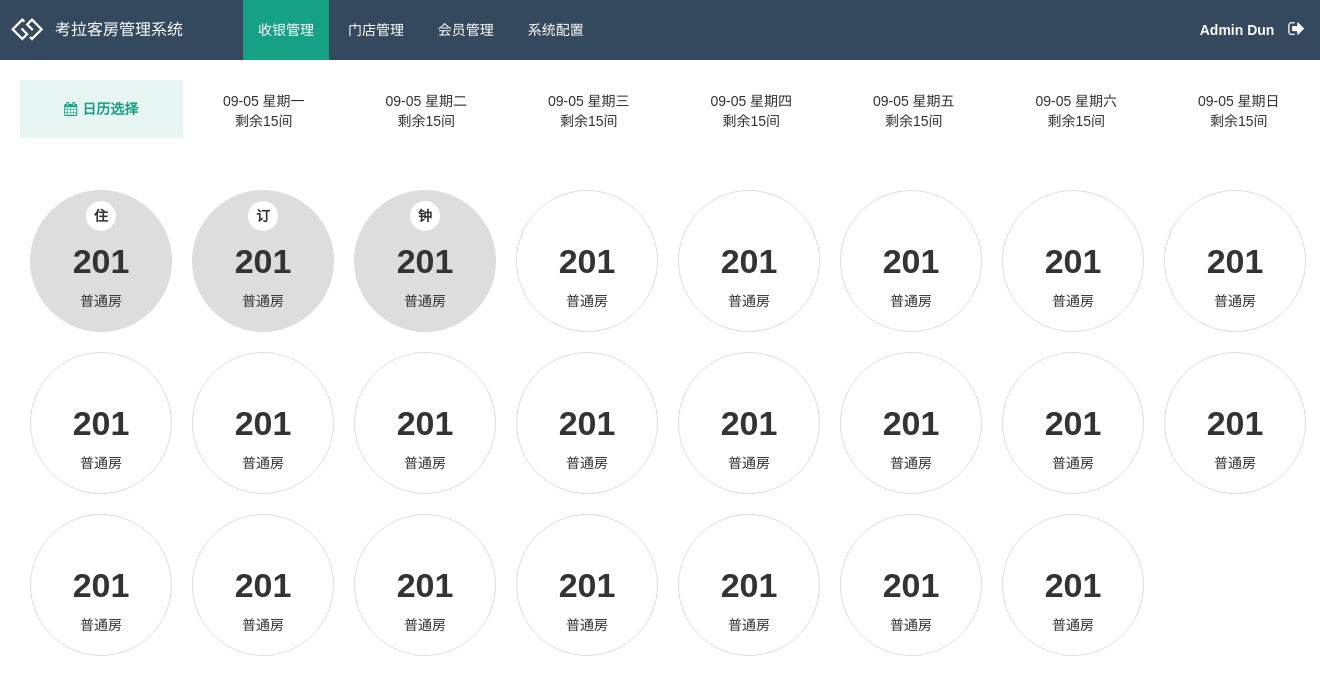
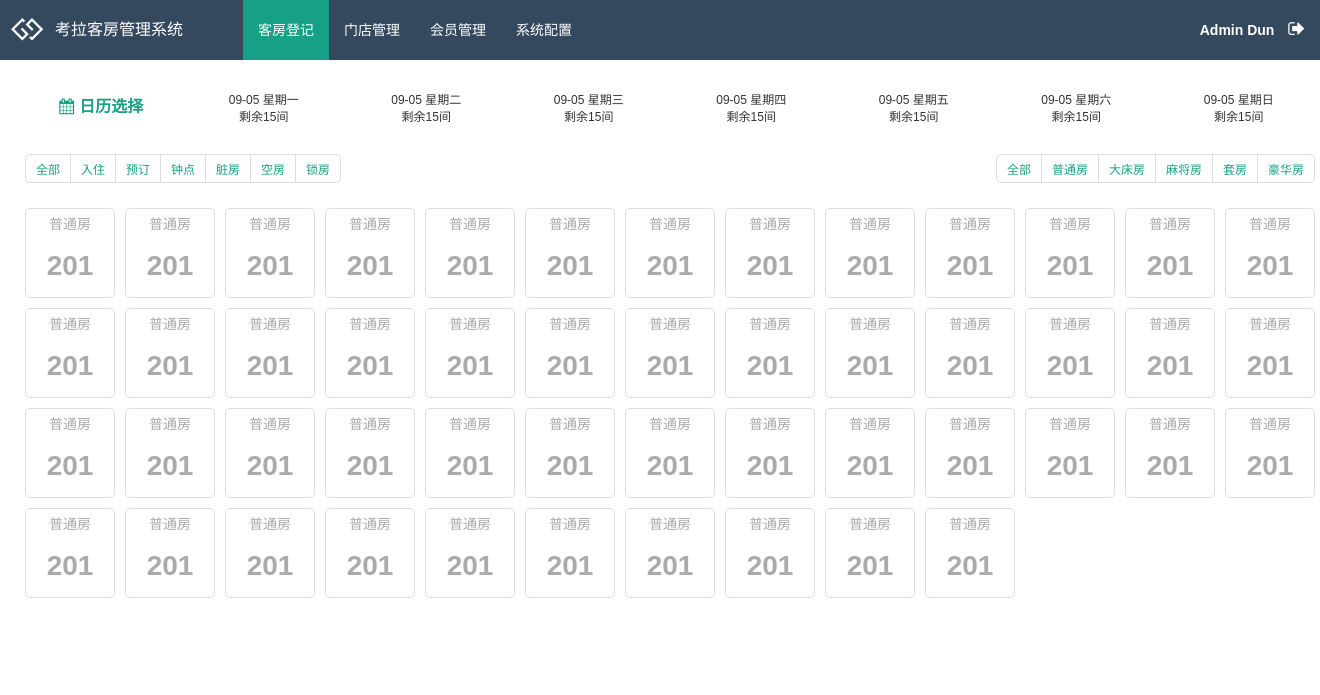
Before and after one commit to fooloneself/hostelManage, a PHP site: page /view/web/pos.php in a window 1320 px wide. Shown: the top 695 px of the page. Run offline with PHP 8.4, Linux system fonts and the light colour scheme.

Commit message:
样式微调整
样式微调整

```diff
--- a/static/css/style.scss
+++ b/static/css/style.scss
@@ -63,20 +63,24 @@ a,a:hover,a:active,a:visited{
 	font-size: $fontSize;
 }
 .table{
-	background: $borderColor;
 	width: 100%;
-	td{
-		background: #FFF;
+	tbody tr{
+		&:nth-child(2n){
+			background: #F5F5F5;
+		}
+	}
+	thead td{
+		font-weight: bolder;
+		padding: 0 10px 10px;
+		border-bottom: 2px solid $borderColor;
+	}
+	tbody td{
 		padding-left: 10px;
 		height: 40px;
 		line-height: 40px;
 		a{
 			margin-right: 5px;
 		}
-	}
-	thead td{
-		background: $borderColor;
-		font-weight: bolder;
 	}
 }
 .pagination{
@@ -270,7 +274,7 @@ a.btn,.btn{
 		float: left;
 		a{
 			color: #FFF;
-			display: inline-block;
+			float: left;
 			height: 100%;
 			padding: 0 15px;
 			&:hover,&.current{
@@ -305,43 +309,54 @@ a.btn,.btn{
 		padding: 10px 0;
 		text-align: center;
 		color: $mainColor;
-		font-size: 14px;
+		font-size: 12px;
 		&.pick{
-			line-height: 38px;
-			background: rgba($mainColor,0.1);
+			line-height: 34px;
+			font-size: 16px;
 			font-weight: bolder;
 		}
 		&.current,&:hover{
 			color: $color;
 		}
 	}
-	.house_area{
-		margin-top: 40px;
-		.house{
-			width: 140px;
-			height: 140px;
-			line-height: 140px;
-			text-align: center;
-			font-size: 34px;
-			font-weight: bolder;
-			border-radius: 50%;
+	.house{
+		.house_status,.house_type{
+			margin: 20px 5px;
+			a{
+				float: left;
+				padding: 5px 10px;
+				border: $border;
+				margin-left: -1px;
+				&:first-child{
+					margin-left: 0px;
+					border-top-left-radius: 5px;
+					border-bottom-left-radius: 5px;
+				}
+				&:last-child{
+					border-top-right-radius: 5px;
+					border-bottom-right-radius: 5px;
+				}
+			}
+		}
+		.house_list{
+			width: 88px;
+			height: 88px;
+			border-radius: 5px;
 			position: relative;
 			border: $border;
 			float: left;
-			margin: 10px;
-			&.current,&:hover{
+			margin: 5px;
+			color: $greyColor;
+			&:hover{
 				background: $borderColor;
 			}
-			.status{
-				width: 30px;
-				height: 30px;
-				line-height: 30px;
-				font-size: 14px;
-				background: #FFF;
-				border-radius: 50%;
+			.number{
+				width: 100%;
+				font-size: 28px;
 				position: absolute;
-				top: 10px;
-				left: 55px;
+				bottom: 15px;
+				font-weight: bolder;
+				text-align: center;
 			}
 			.type{
 				width: 100%;
@@ -351,7 +366,7 @@ a.btn,.btn{
 				font-size: 14px;
 				font-weight: normal;
 				position: absolute;
-				bottom: 30px;
+				top: 15px;
 			}
 		}
 	}
--- a/view/web/common/header.php
+++ b/view/web/common/header.php
@@ -15,7 +15,7 @@
 			<span class="login_title">考拉客房管理系统</span>
 		</div>
 		<div class="menu">
-			<a href="pos.php" class="current">收银管理</a>
+			<a href="pos.php" class="current">客房登记</a>
 			<a href="house_order_into.php">门店管理</a>
 			<a href="member_list.php">会员管理</a>
 			<a href="system_account_edit.php">系统配置</a>
--- a/view/web/pos.php
+++ b/view/web/pos.php
@@ -2,35 +2,37 @@
 <div class="container">
 	<div class="canlender">
 		<a href="" class="pick">
-		<i class="fa fa-calendar" aria-hidden="true"></i>日历选择
+			<i class="fa fa-calendar" aria-hidden="true"></i>日历选择
 		</a>
 		<template v-for="week in weekday">
 			<a href="" class="current">09-05 星期{{week}}<br/>剩余15间</a>
 		</template>
 		<div class="cls"></div>
 	</div>
-	<div class="house_area">
-		<div class="house current">
-			<div class="status">住</div>
+	<div class="house">
+		<div class="house_status fl">
+			<a href="">全部</a>
+			<a href="">入住</a>
+			<a href="">预订</a>
+			<a href="">钟点</a>
+			<a href="">脏房</a>
+			<a href="">空房</a>
+			<a href="">锁房</a>
+		</div>
+		<div class="house_type fr">
+			<a href="">全部</a>
+			<a href="">普通房</a>
+			<a href="">大床房</a>
+			<a href="">麻将房</a>
+			<a href="">套房</a>
+			<a href="">豪华房</a>
+		</div>
+		<div class="cls"></div>
+		<div class="house_list" v-for="house in houseNum" v-on:click="showOrder">
 			<div class="type">普通房</div>
-			201
+			<div class="number">201</div>
 		</div>
-		<div class="house current">
-			<div class="status">订</div>
-			<div class="type">普通房</div>
-			201
-		</div>
-		<div class="house current">
-			<div class="status">钟</div>
-			<div class="type">普通房</div>
-			201
-		</div>
-		<template v-for="house in houseNum">
-		<div class="house" v-on:click="showOrder">
-			<div class="type">普通房</div>
-			201
-		</div>
-		</template>
+		<div class="cls"></div>
 	</div>
 </div>
 <div class="dialog" id="editOrder" v-if="order">
@@ -100,7 +102,7 @@
 new Vue({
 	el: '#middle',
 	data:{
-		houseNum:20,
+		houseNum:49,
 		order:false,
 		weekday:['一','二','三','四','五','六','日'],
 	},
```
Also changed, not shown: view/web/house_list.php (+8 -8 lines), view/web/house_order_all.php (+8 -8 lines), view/web/house_order_error.php (+8 -8 lines), view/web/house_order_into.php (+8 -8 lines), view/web/house_order_leave.php (+8 -8 lines), view/web/house_type.php (+8 -8 lines), view/web/house_type_date.php (+8 -8 lines), view/web/member_list.php (+8 -8 lines), view/web/member_type.php (+8 -8 lines), view/web/system_channel.php (+8 -8 lines), view/web/system_dict.php (+8 -8 lines), view/web/system_dict_child.php (+8 -8 lines), static/css/style.css.
